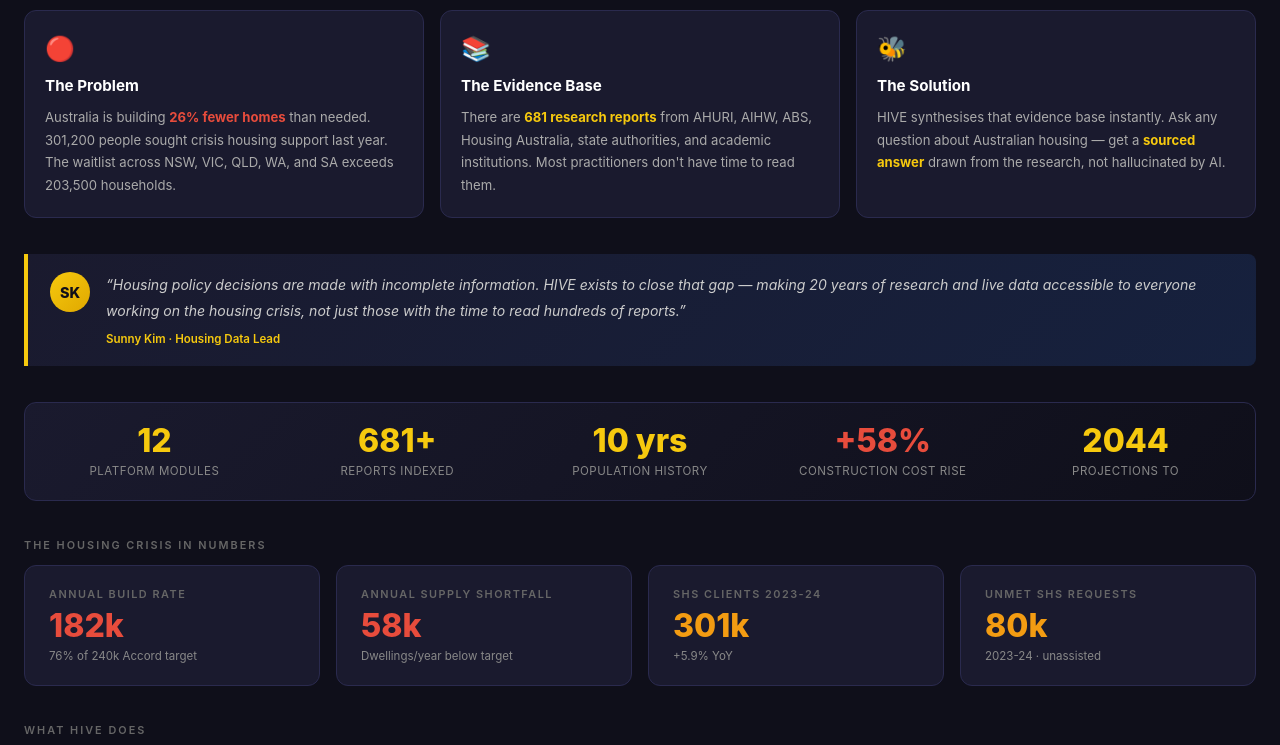
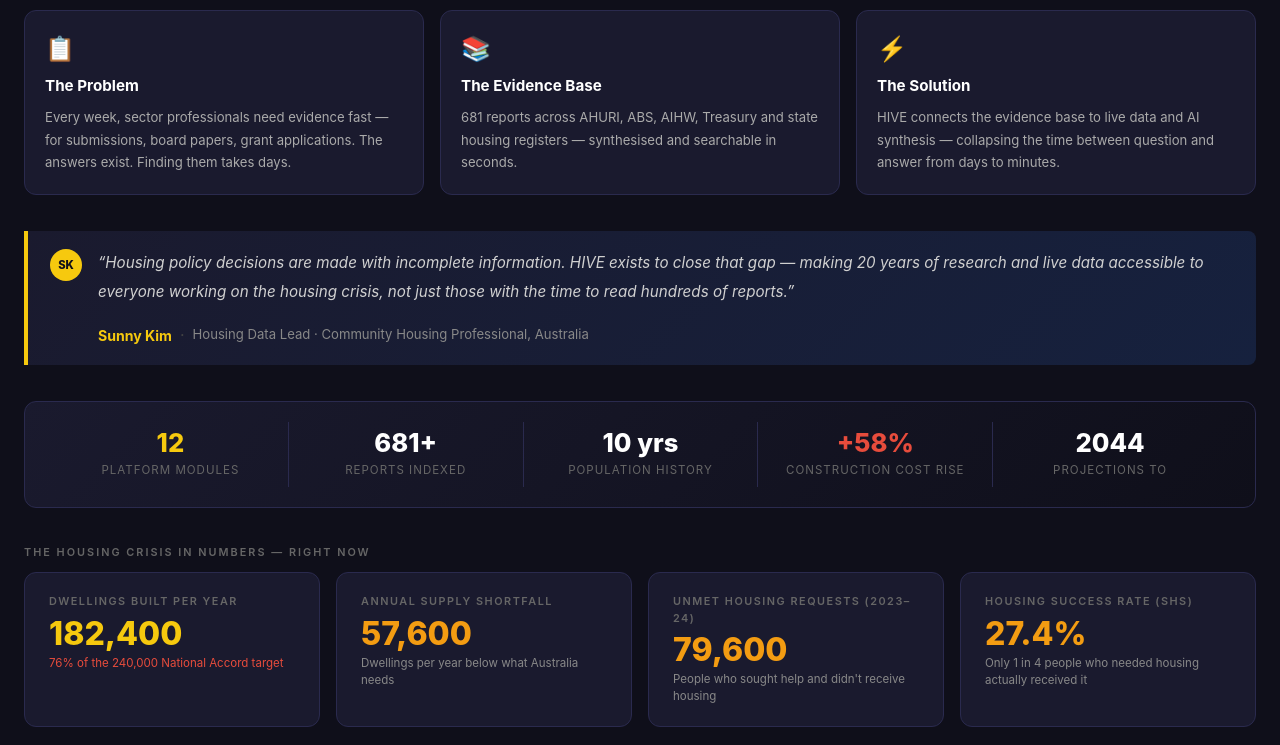
Before and after one commit to sunnykim-aus/hive-platform, a Next.js app: page / in a window 1280 px wide. Shown: the part 820-1565 px from the top of the page. Built offline with nearby package versions, Linux system fonts and the light colour scheme.

Commit message:
Match Streamlit screenshot — Why This Exists text, quote attribution, divider stats bar, full numbers + insight box

```diff
--- a/app/page.tsx
+++ b/app/page.tsx
@@ -175,24 +175,24 @@ export default function HomePage() {
           <div className="section-label">Why This Exists</div>
           <div className="grid-3">
             <div className="hive-card">
-              <div style={{ fontSize: "1.5rem", marginBottom: 8 }}>🔴</div>
+              <div style={{ fontSize: "1.5rem", marginBottom: 8 }}>📋</div>
               <div style={{ fontWeight: 700, color: "#fff", marginBottom: 8, fontSize: "0.95rem" }}>The Problem</div>
               <div style={{ fontSize: "0.82rem", color: "#aaa", lineHeight: 1.75 }}>
-                Australia is building <strong style={{ color: "#e74c3c" }}>26% fewer homes</strong> than needed. {shs.total_clients.toLocaleString()} people sought crisis housing support last year. The waitlist across NSW, VIC, QLD, WA, and SA exceeds 203,500 households.
+                Every week, sector professionals need evidence fast — for submissions, board papers, grant applications. The answers exist. Finding them takes days.
               </div>
             </div>
             <div className="hive-card">
               <div style={{ fontSize: "1.5rem", marginBottom: 8 }}>📚</div>
               <div style={{ fontWeight: 700, color: "#fff", marginBottom: 8, fontSize: "0.95rem" }}>The Evidence Base</div>
               <div style={{ fontSize: "0.82rem", color: "#aaa", lineHeight: 1.75 }}>
-                There are <strong style={{ color: "#f6c90e" }}>681 research reports</strong> from AHURI, AIHW, ABS, Housing Australia, state authorities, and academic institutions. Most practitioners don&apos;t have time to read them.
+                681 reports across AHURI, ABS, AIHW, Treasury and state housing registers — synthesised and searchable in seconds.
               </div>
             </div>
             <div className="hive-card">
-              <div style={{ fontSize: "1.5rem", marginBottom: 8 }}>🐝</div>
+              <div style={{ fontSize: "1.5rem", marginBottom: 8 }}>⚡</div>
               <div style={{ fontWeight: 700, color: "#fff", marginBottom: 8, fontSize: "0.95rem" }}>The Solution</div>
               <div style={{ fontSize: "0.82rem", color: "#aaa", lineHeight: 1.75 }}>
-                HIVE synthesises that evidence base instantly. Ask any question about Australian housing — get a <strong style={{ color: "#f6c90e" }}>sourced answer</strong> drawn from the research, not hallucinated by AI.
+                HIVE connects the evidence base to live data and AI synthesis — collapsing the time between question and answer from days to minutes.
               </div>
             </div>
           </div>
@@ -202,72 +202,85 @@ export default function HomePage() {
         <div className="insight-box" style={{ marginBottom: 36 }}>
           <div style={{ display: "flex", gap: 16, alignItems: "flex-start" }}>
             <div style={{
-              width: 40, height: 40, borderRadius: "50%",
-              background: "linear-gradient(135deg, #f6c90e, #e0a800)",
+              width: 32, height: 32, borderRadius: "50%",
+              background: "#f6c90e",
               display: "flex", alignItems: "center", justifyContent: "center",
-              fontSize: "0.9rem", fontWeight: 800, color: "#0f0f1a", flexShrink: 0,
+              fontSize: "0.7rem", fontWeight: 800, color: "#0f0f1a", flexShrink: 0,
             }}>
               SK
             </div>
             <div>
-              <p style={{ fontSize: "0.88rem", color: "#ccc", lineHeight: 1.8, fontStyle: "italic", marginBottom: 8 }}>
+              <p style={{ fontSize: "0.95rem", color: "#d0d0d0", lineHeight: 1.9, fontStyle: "italic", marginBottom: 16 }}>
                 &ldquo;Housing policy decisions are made with incomplete information. HIVE exists to close that gap — making 20 years of research and live data accessible to everyone working on the housing crisis, not just those with the time to read hundreds of reports.&rdquo;
               </p>
-              <div style={{ fontSize: "0.72rem", color: "#f6c90e", fontWeight: 600 }}>Sunny Kim · Housing Data Lead</div>
+              <div style={{ display: "flex", alignItems: "center", gap: 8 }}>
+                <span style={{ fontSize: "0.88rem", color: "#f6c90e", fontWeight: 700 }}>Sunny Kim</span>
+                <span style={{ color: "#444" }}>·</span>
+                <span style={{ fontSize: "0.82rem", color: "#888" }}>Housing Data Lead · Community Housing Professional, Australia</span>
+              </div>
             </div>
           </div>
         </div>
 
         {/* ── Platform stats bar ───────────────────────────── */}
-        <div className="hive-card" style={{ marginBottom: 36, background: "linear-gradient(135deg, #1a1a2e, #0f0f1a)" }}>
-          <div style={{ display: "grid", gridTemplateColumns: "repeat(5, 1fr)", gap: 24, textAlign: "center" }}>
-            <div>
-              <div className="stat-highlight">12</div>
-              <div className="stat-label">Platform Modules</div>
+        <div style={{
+          background: "linear-gradient(135deg, #1a1a2e, #0f0f1a)",
+          border: "1px solid #2a2a4e", borderRadius: 12,
+          padding: "20px 28px", marginBottom: 36,
+          display: "flex", alignItems: "center", justifyContent: "space-between",
+          flexWrap: "wrap", gap: 0,
+        }}>
+          {[
+            { value: "12", label: "Platform Modules", color: "#f6c90e" },
+            { value: "681+", label: "Reports Indexed", color: "#fff" },
+            { value: "10 yrs", label: "Population History", color: "#fff" },
+            { value: "+58%", label: "Construction Cost Rise", color: "#e74c3c" },
+            { value: "2044", label: "Projections To", color: "#fff" },
+          ].map((stat, i) => (
+            <div key={stat.label} style={{ display: "flex", alignItems: "stretch", flex: 1 }}>
+              {i > 0 && <div style={{ width: 1, background: "#2a2a4e", margin: "0 0", alignSelf: "stretch" }} />}
+              <div style={{ flex: 1, textAlign: "center", padding: "8px 16px" }}>
+                <div style={{ fontSize: "1.6em", fontWeight: 800, color: stat.color, lineHeight: 1 }}>{stat.value}</div>
+                <div style={{ fontSize: "0.72rem", textTransform: "uppercase", letterSpacing: "1px", color: "#666", marginTop: 6 }}>{stat.label}</div>
+              </div>
             </div>
-            <div>
-              <div className="stat-highlight">681+</div>
-              <div className="stat-label">Reports Indexed</div>
-            </div>
-            <div>
-              <div className="stat-highlight">10 yrs</div>
-              <div className="stat-label">Population History</div>
-            </div>
-            <div>
-              <div className="stat-highlight" style={{ color: "#e74c3c" }}>+58%</div>
-              <div className="stat-label">Construction Cost Rise</div>
-            </div>
-            <div>
-              <div className="stat-highlight">2044</div>
-              <div className="stat-label">Projections To</div>
-            </div>
-          </div>
+          ))}
         </div>
 
         {/* ── The Housing Crisis in Numbers ───────────────── */}
         <div style={{ marginBottom: 36 }}>
-          <div className="section-label">The Housing Crisis in Numbers</div>
-          <div className="grid-4">
+          <div className="section-label">The Housing Crisis in Numbers — Right Now</div>
+          <div className="grid-4" style={{ marginBottom: 20 }}>
             <div className="kpi-card">
-              <div className="kpi-label">Annual Build Rate</div>
-              <div className="kpi-value" style={{ color: "#e74c3c" }}>{(approvals.annual_run_rate / 1000).toFixed(0)}k</div>
-              <div className="kpi-delta">{approvals.pct_of_target}% of 240k Accord target</div>
+              <div className="kpi-label">Dwellings Built Per Year</div>
+              <div className="kpi-value" style={{ color: "#f6c90e" }}>{approvals.annual_run_rate.toLocaleString()}</div>
+              <div className="kpi-delta" style={{ color: "#e74c3c" }}>{approvals.pct_of_target}% of the 240,000 National Accord target</div>
             </div>
             <div className="kpi-card">
               <div className="kpi-label">Annual Supply Shortfall</div>
-              <div className="kpi-value" style={{ color: "#e74c3c" }}>{(approvals.gap_to_target / 1000).toFixed(0)}k</div>
-              <div className="kpi-delta">Dwellings/year below target</div>
+              <div className="kpi-value" style={{ color: "#f39c12" }}>{approvals.gap_to_target.toLocaleString()}</div>
+              <div className="kpi-delta">Dwellings per year below what Australia needs</div>
             </div>
             <div className="kpi-card">
-              <div className="kpi-label">SHS Clients {shs.latest_year}</div>
-              <div className="kpi-value" style={{ color: "#f39c12" }}>{(shs.total_clients / 1000).toFixed(0)}k</div>
-              <div className="kpi-delta">{shs.client_change_yoy > 0 ? "+" : ""}{shs.client_change_yoy}% YoY</div>
+              <div className="kpi-label">Unmet Housing Requests (2023–24)</div>
+              <div className="kpi-value" style={{ color: "#f39c12" }}>{shs.unassisted_requests.toLocaleString()}</div>
+              <div className="kpi-delta">People who sought help and didn&apos;t receive housing</div>
             </div>
             <div className="kpi-card">
-              <div className="kpi-label">Unmet SHS Requests</div>
-              <div className="kpi-value" style={{ color: "#f39c12" }}>{(shs.unassisted_requests / 1000).toFixed(0)}k</div>
-              <div className="kpi-delta">{shs.latest_year} · unassisted</div>
+              <div className="kpi-label">Housing Success Rate (SHS)</div>
+              <div className="kpi-value" style={{ color: "#f39c12" }}>{shs.housing_success_rate}%</div>
+              <div className="kpi-delta">Only 1 in 4 people who needed housing actually received it</div>
             </div>
+          </div>
+
+          {/* Insight box */}
+          <div className="callout-gold" style={{ fontSize: "0.88rem", color: "#ccc", lineHeight: 1.8 }}>
+            <strong style={{ color: "#f6c90e" }}>What this means for community housing:</strong><br />
+            Australia is building at <strong style={{ color: "#fff" }}>{approvals.pct_of_target}% of the pace needed</strong> to meet the National Housing Accord — a shortfall of <strong style={{ color: "#e74c3c" }}>{approvals.gap_to_target.toLocaleString()} dwellings every year</strong>. At the same time, demand is accelerating: <strong>{shs.unassisted_requests.toLocaleString()} people</strong> sought homelessness services last year and left without housing. There are over <strong style={{ color: "#fff" }}>203,500 approved applicants</strong> on social housing waitlists across the major states — a confirmed tenant pipeline that no private developer can match.
+            <br /><br />
+            Compounding this: net overseas migration hit a record <strong style={{ color: "#f6c90e" }}>518,000 in 2023</strong> — more than double the pre-COVID average — driving national rental vacancy to 1.0% and rents 48% above 2015 levels. And the same $1B that built 3,226 social homes in 2019 builds only <strong style={{ color: "#e74c3c" }}>1,786 today</strong>, after a 58% rise in construction costs since COVID. The case for community housing investment has never been stronger — and the evidence to make that case has never been more complete.
+            <br /><br />
+            <em style={{ color: "#666" }}>ABS Building Approvals (Cat. 8731.0), AIHW SHS Annual Report 2023–24, ABS Cat. 3412.0 (migration), ABS PPI House Construction (Cat. 6427.0). Updated May 2026.</em>
           </div>
         </div>
 
```
